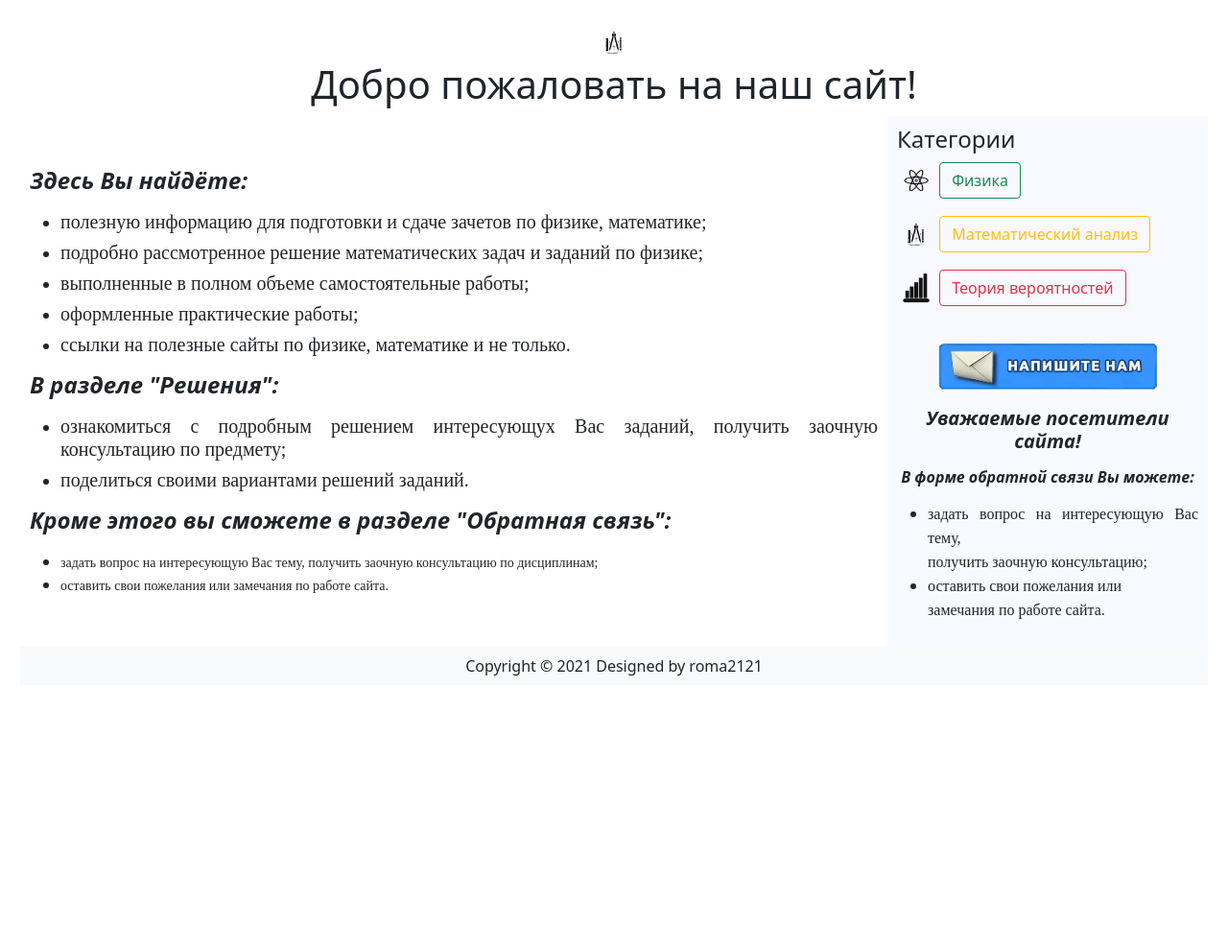
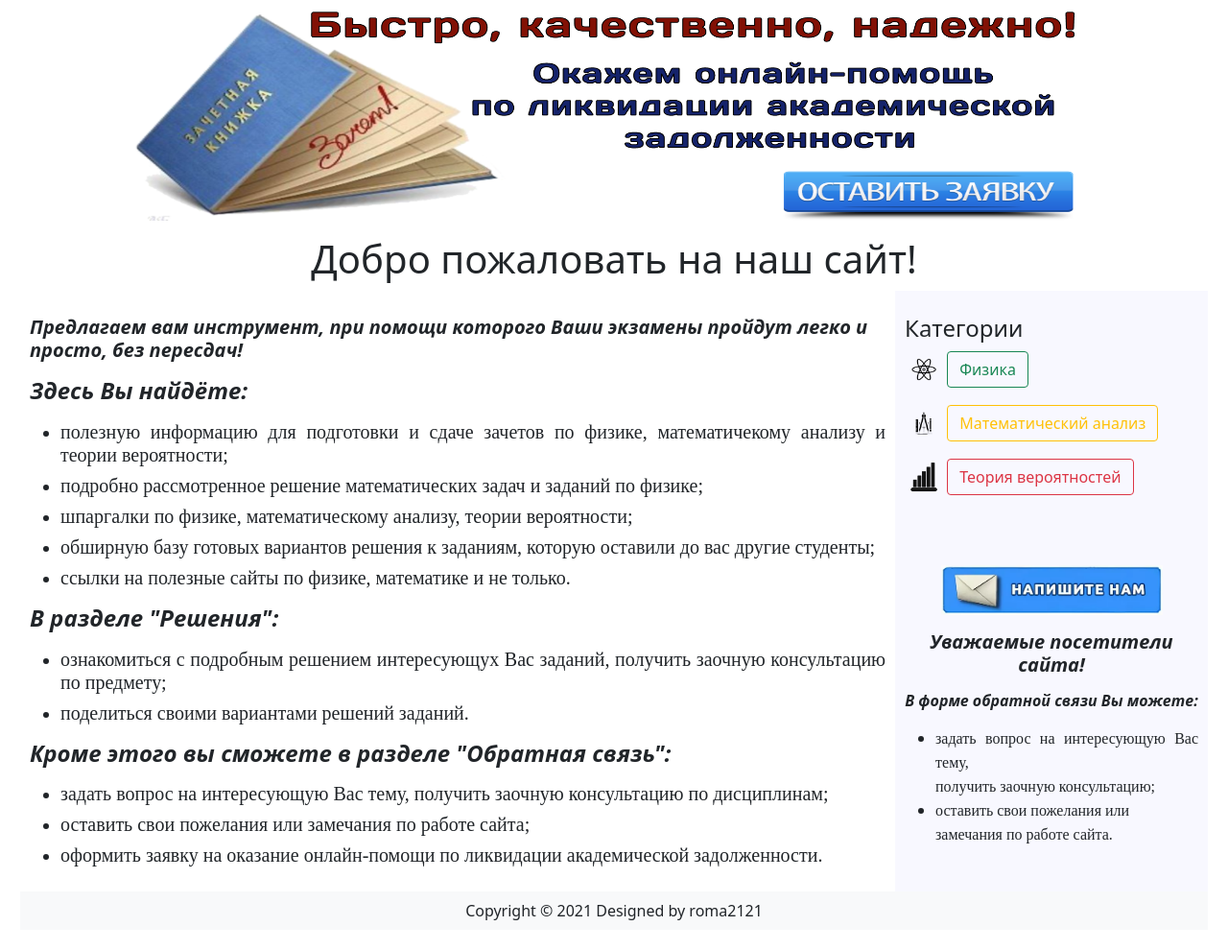
Before and after one commit to roma2121/Educational-platform, a PHP site: page / in a window 1280 px wide. Shown: the part 120-1110 px from the top of the page at 96% size. Before the commit the page ends 824 px from the top, so only its background shows below. Run offline with PHP 8.4, Linux system fonts and the light colour scheme; some libraries are stand-ins or nearby versions.

Commit message:
Version4.1

```diff
--- a/about.php
+++ b/about.php
@@ -1,4 +1,7 @@
 <?php require_once 'header.php';?>
+<center>
+<a  href="https://vk.com/21roma2121"><img src="img/kartinka.png" width="1000" height="230"></a>
+</center>
 <div class="container mt-5  h-100 justify-content-center align-items-center p-0">
 <div class="card">
   <div class="card-header">
--- a/index.php
+++ b/index.php
@@ -10,12 +10,13 @@ require_once 'header.php';
     <link rel="stylesheet" href="css/bootstrap.min.css">
 </head>
 <body>
-<div class="container mt-4">
+<div class="container">
 <div class="row">
 <div class="col">
 <center>
-<img src="img/math.png" width="40" height="40">
+<a  href="https://vk.com/21roma2121"><img src="img/kartinka.png" width="1000" height="230"></a>
 </center>
+<p>
 
 <center>
 <h1>Добро пожаловать на наш сайт!</h1>
@@ -38,12 +39,16 @@ require_once 'header.php';
       <td
  rowspan="2"
 >
+
+
+<p><span style="color:#000080;"><span style="font-size: 18pt;"><span style="font-size: 16pt;"><span style="font-size: 16pt; font-family: Monotype Corsiva;"><span style="font-family: &quot;Times New Roman&quot;;"><span style="font-size: 12pt;"><strong><em><h5>Предлагаем вам инструмент, при помощи которого Ваши экзамены пройдут легко и просто, без пересдач!</h5></em></strong></span></span></span></span></span></span></p>
+
    <p><span style="color:#000080;"><span style="font-size: 18pt;"><span style="font-size: 18pt;"><span style="font-size: 18pt; font-family: Monotype Corsiva;"><span style="font-family: &quot;Times New Roman&quot;;"><span style="font-size: 12pt;"><strong><em><h4>Здесь Вы найдёте:</h4></em></strong></span></span></span></span></span></span></p>
 <ul>
- <li style="text-align: justify;"><span style="font-size:14px;"><span style="font-family:Times New Roman,Times,serif;"><h5>полезную информацию для подготовки и сдаче зачетов по физике, математике;</h5></span></span></li>
+ <li style="text-align: justify;"><span style="font-size:14px;"><span style="font-family:Times New Roman,Times,serif;"><h5>полезную информацию для подготовки и сдаче зачетов по физике, математичекому анализу  и теории вероятности;</h5></span></span></li>
  <li style="text-align: justify;"><span style="font-size:14px;"><span style="font-family:Times New Roman,Times,serif;"><h5>подробно рассмотренное решение математических задач и заданий по физике;<h5></span></span></li>
- <li style="text-align: justify;"><span style="font-size:14px;"><span style="font-family:Times New Roman,Times,serif;"><h5>выполненные в полном объеме самостоятельные работы;</h5></span></span></li>
- <li style="text-align: justify;"><span style="font-size:14px;"><span style="font-family:Times New Roman,Times,serif;"><h5>оформленные практические работы;</h5></span></span></li>
+ <li style="text-align: justify;"><span style="font-size:14px;"><span style="font-family:Times New Roman,Times,serif;"><h5>шпаргалки по физике, математическому анализу, теории вероятности;</h5></span></span></li>
+ <li style="text-align: justify;"><span style="font-size:14px;"><span style="font-family:Times New Roman,Times,serif;"><h5>обширную базу готовых вариантов решения к заданиям, которую оставили до вас другие студенты;</h5></span></span></li>
  <li style="text-align: justify;"><span style="font-size:14px;"><span style="font-family:Times New Roman,Times,serif;"><h5>ссылки на полезные сайты по  физике, математике и не только.</h5></span></span></li>
 </ul>
 <p><span style="color:#000080;"><span style="font-size: 18pt;"><span style="font-size: 18pt;"><span style="font-size: 18pt; font-family: Monotype Corsiva;"><span style="font-family: &quot;Times New Roman&quot;;"><span style="font-size: 12pt;"><strong><em><h4>В разделе "Решения":</h4></em></strong></span></span></span></span></span></span></p>
@@ -53,8 +58,9 @@ require_once 'header.php';
 </ul>
 <p><span style="color:#000080;"><span style="font-size: 18pt;"><span style="font-size: 18pt;"><span style="font-size: 18pt; font-family: Monotype Corsiva;"><span style="font-family: &quot;Times New Roman&quot;;"><span style="font-size: 12pt;"><strong><em><h4>Кроме этого вы сможете в разделе "Обратная связь":</h4></em></strong></span></span></span></span></span></span></p>
 <ul>
- <li style="text-align: justify;"><span style="font-size:14px;"><span style="font-family:Times New Roman,Times,serif;"></h5>задать вопрос на интересующую Вас тему, получить заочную консультацию по дисциплинам;</h5></span></span></li>
- <li style="text-align: justify;"><span style="font-size:14px;"><span style="font-family:Times New Roman,Times,serif;"></h5>оставить свои пожелания или замечания по работе сайта.</h5></span></li>
+<li style="text-align: justify;"><span style="font-size:14px;"><span style="font-family:Times New Roman,Times,serif;"><h5>задать вопрос на интересующую Вас тему, получить заочную консультацию по дисциплинам;</h5></span></span></li>
+<li style="text-align: justify;"><span style="font-size:14px;"><span style="font-family:Times New Roman,Times,serif;"><h5>оставить свои пожелания или замечания по работе сайта;</h5></span></span></li>
+<li style="text-align: justify;"><span style="font-size:14px;"><span style="font-family:Times New Roman,Times,serif;"><h5>оформить заявку на оказание онлайн-помощи по ликвидации академической задолженности.</h5></span></span></li>
 </ul>
       </td>
       <td bgcolor=" #F8F8FF">
```
Also changed, not shown: img/kartinka.png (added).
